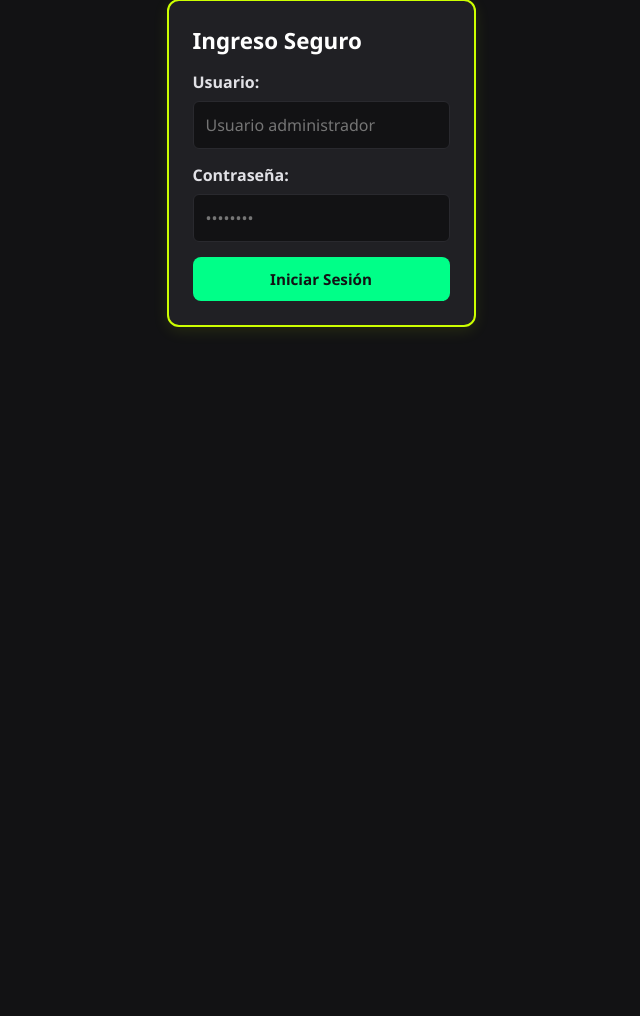
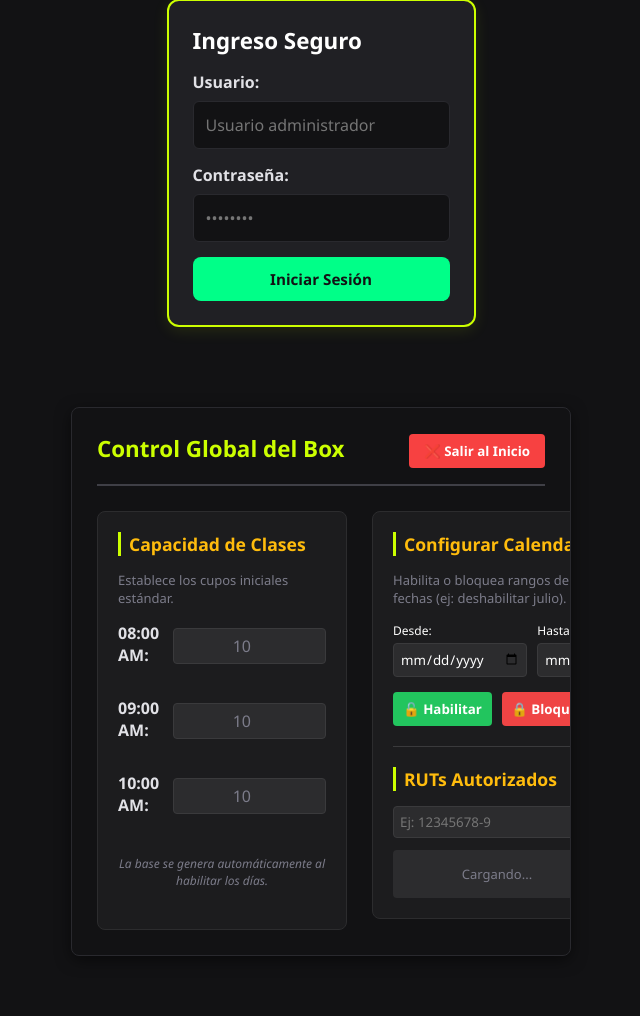
Before and after one commit to IgnacioElgueta/Proyecto-cupos, a Flask app: page /admin-box in a window 1280 px wide. Shown: the part 210-1226 px from the top of the page, without its empty margins (319-959 px from the left). Before the commit the page ends 540 px from the top, so only its background shows below. Run offline with Flask 3, Linux system fonts and the light colour scheme.

Commit message:
Fix: Carga instantánea de RUTs y ordenamiento visual de componentes

```diff
--- a/static/script.js
+++ b/static/script.js
@@ -360,8 +360,18 @@
 
     listaRuts.forEach(rut => {
         const item = document.createElement("li");
-        item.style = "display: flex; justify-content: space-between; align-items: center; padding: 6px 8px; border-bottom: 1px solid #3a3a3c; color: white; font-size: 13px;";
-        item.innerHTML = `<span>${rut}</span><button onclick="eliminarRutAdmin('${rut}')" style="background:none; border:none; color:#ef4444; cursor:pointer;">❌</button>`;
+        item.style.display = "flex";
+        item.style.justifyContent = "space-between";
+        item.style.alignItems = "center";
+        item.style.padding = "8px 10px";
+        item.style.borderBottom = "1px solid #3a3a3c";
+        item.style.color = "white";
+        item.style.fontSize = "14px";
+
+        item.innerHTML = `
+            <span>${rut}</span>
+            <button onclick="eliminarRutAdmin('${rut}')" style="background: none; border: none; color: #ef4444; cursor: pointer; font-size: 14px; font-weight: bold; padding: 0 5px;">×</button>
+        `;
         contenedor.appendChild(item);
     });
 }
--- a/static/style.css
+++ b/static/style.css
@@ -414,3 +414,51 @@
         font-size: 14px;
     }
 }
+
+/* ==========================================================================
+   PARCHE DE ALINEACIÓN COMPLETA PARA EL PANEL DE 3 COLUMNAS
+   ========================================================================== */
+
+/* Forzar que el panel principal ocupe todo el ancho disponible y crezca hacia abajo */
+.panel-admin {
+    background-color: #121214 !important;
+    width: 100% !important;
+    max-width: 1400px !important;
+    margin: 20px auto !important;
+    box-sizing: border-box;
+    display: block !important;
+    height: auto !important; /* Evita que el fondo se quede a la mitad */
+    overflow: hidden;
+}
+
+/* Rediseño del Grid para evitar colisiones entre los 3 subpaneles */
+.admin-grid {
+    display: grid !important;
+    grid-template-columns: 1fr 1.2fr 1.8fr !important; /* Proporciones perfectas */
+    gap: 25px !important;
+    align-items: start !important;
+    width: 100%;
+}
+
+/* Asegurar que cada tarjeta interna tenga su fondo independiente y no se pisen */
+.subpanel {
+    background: #1c1c1e !important;
+    padding: 20px !important;
+    border-radius: 8px !important;
+    border: 1px solid #2c2c2e !important;
+    box-sizing: border-box;
+    min-height: 380px; /* Altura mínima uniforme */
+}
+
+/* Ajuste responsivo para que no se rompa en pantallas medianas o notebooks chicas */
+@media (max-width: 1200px) {
+    .admin-grid {
+        grid-template-columns: 1fr 1fr !important; /* Pasa a 2 columnas si no cabe */
+    }
+}
+
+@media (max-width: 768px) {
+    .admin-grid {
+        grid-template-columns: 1fr !important; /* 1 columna en celulares */
+    }
+}
```
